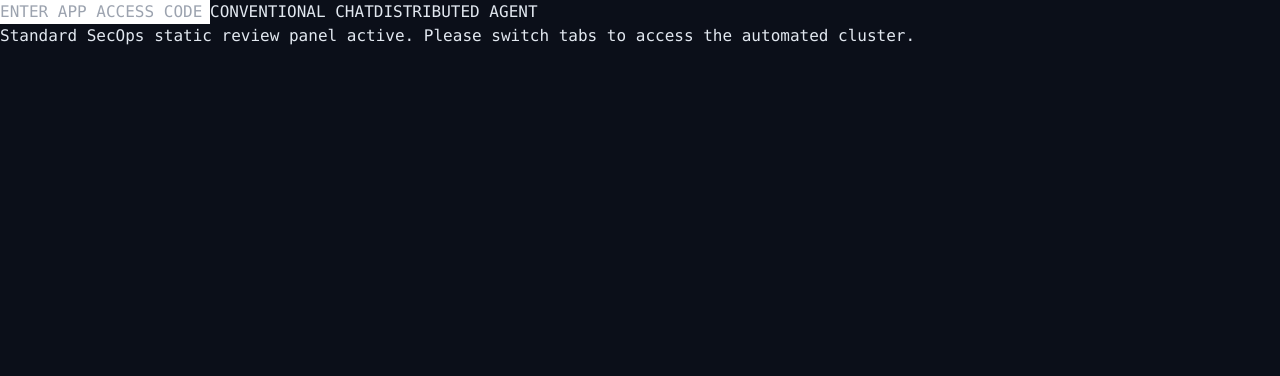
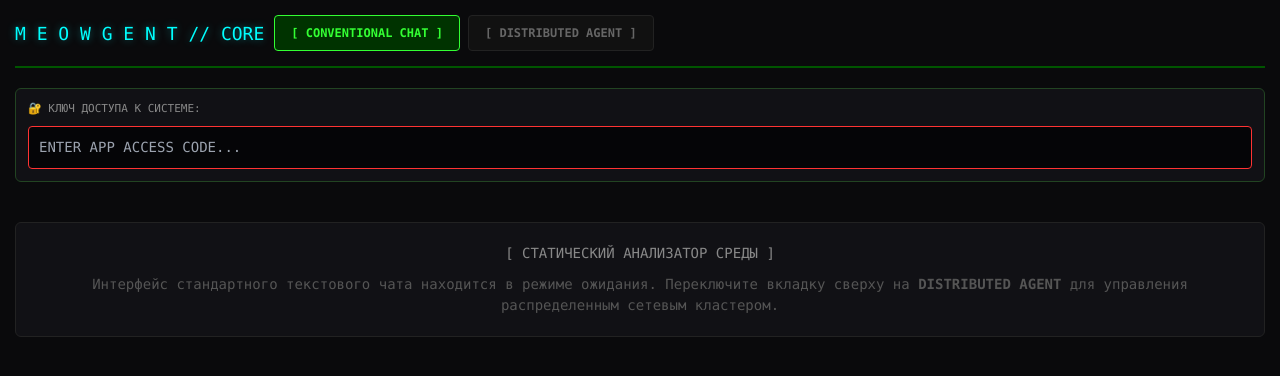
Before and after one commit to LuwnFM/MEOWGENT, a Next.js app: page / in a window 1280 px wide. Shown: the top 376 px of the page. Built offline with nearby package versions, Linux system fonts and the light colour scheme.

Commit message:
Implement access code storage and retrieval
Added authentication handling with local storage for access code.

```diff
--- a/app/page.tsx
+++ b/app/page.tsx
@@ -1,20 +1,157 @@
 'use client';
 
-import { useState } from 'react';
+import React, { useState, useEffect } from 'react';
 import AgentPanel from '@/components/AgentPanel';
 
 export default function MainPage() {
   const [code, setCode] = useState('');
   const [tab, setTab] = useState<'chat' | 'agent'>('chat');
+  const [isAuthSaved, setIsAuthSaved] = useState(false);
+
+  // Автоматически подтягиваем сохраненный код доступа при загрузке страницы с телефона
+  useEffect(() => {
+    const savedCode = localStorage.getItem('app_access_token');
+    if (savedCode) {
+      setCode(savedCode);
+      setIsAuthSaved(true);
+    }
+  }, []);
+
+  const handleSaveCode = (val: string) => {
+    setCode(val);
+    localStorage.setItem('app_access_token', val);
+    setIsAuthSaved(true);
+  };
+
+  const handleClearCode = () => {
+    setCode('');
+    localStorage.removeItem('app_access_token');
+    setIsAuthSaved(false);
+  };
 
   return (
-    <div className="min-h-screen bg-black p-5 font-mono text-emerald-400">
-      <div className="mb-6 flex items-center gap-3">
-        <input type="password" placeholder="ENTER APP ACCESS CODE" value={code} onChange={(event) => setCode(event.target.value)} className="rounded border border-zinc-700 bg-zinc-900 p-2.5 text-emerald-400" />
-        <button type="button" onClick={() => setTab('chat')} className={`border border-zinc-700 px-4 py-2 ${tab === 'chat' ? 'text-emerald-400' : 'text-zinc-500'}`}>CONVENTIONAL CHAT</button>
-        <button type="button" onClick={() => setTab('agent')} className={`border border-zinc-700 px-4 py-2 ${tab === 'agent' ? 'text-emerald-400' : 'text-zinc-500'}`}>DISTRIBUTED AGENT</button>
-      </div>
-      {tab === 'chat' ? <div className="border border-zinc-800 p-5 text-zinc-500">Standard SecOps static review panel active. Please switch tabs to access the automated cluster.</div> : <AgentPanel accessCode={code} />}
+    <div style={{
+      background: '#0a0a0c',
+      minHeight: '100vh',
+      color: '#33ff33',
+      padding: '15px',
+      fontFamily: 'Consolas, Monaco, "Courier New", monospace',
+      boxSizing: 'border-box'
+    }}>
+      {/* HEADER & TOP NAVIGATION */}
+      <header style={{
+        borderBottom: '2px solid #005500',
+        paddingBottom: '15px',
+        marginBottom: '20px'
+      }}>
+        <div style={{ display: 'flex', justifyContent: 'between', alignItems: 'center', flexWrap: 'wrap', gap: '10px' }}>
+          <h2 style={{ margin: 0, fontSize: '18px', color: '#00ffff', textShadow: '0 0 8px rgba(0,255,255,0.4)' }}>
+            M E O W G E N T // CORE
+          </h2>
+          <div style={{ display: 'flex', gap: '8px' }}>
+            <button
+              onClick={() => setTab('chat')}
+              style={{
+                padding: '8px 16px',
+                background: tab === 'chat' ? '#003300' : '#111',
+                border: tab === 'chat' ? '1px solid #33ff33' : '1px solid #222',
+                color: tab === 'chat' ? '#33ff33' : '#666',
+                cursor: 'pointer',
+                fontWeight: 'bold',
+                borderRadius: '4px',
+                fontSize: '12px'
+              }}
+            >
+              [ CONVENTIONAL CHAT ]
+            </button>
+            <button
+              onClick={() => setTab('agent')}
+              style={{
+                padding: '8px 16px',
+                background: tab === 'agent' ? '#003300' : '#111',
+                border: tab === 'agent' ? '1px solid #33ff33' : '1px solid #222',
+                color: tab === 'agent' ? '#33ff33' : '#666',
+                cursor: 'pointer',
+                fontWeight: 'bold',
+                borderRadius: '4px',
+                fontSize: '12px'
+              }}
+            >
+              [ DISTRIBUTED AGENT ]
+            </button>
+          </div>
+        </div>
+      </header>
+
+      {/* AUTH CONFIGURATION BLOCK */}
+      <section style={{
+        background: '#111115',
+        border: '1px solid #224422',
+        borderRadius: '6px',
+        padding: '12px',
+        marginBottom: '20px',
+        display: 'flex',
+        flexDirection: 'column',
+        gap: '8px'
+      }}>
+        <span style={{ fontSize: '11px', color: '#888', uppercase: true }}>🔐 КЛЮЧ ДОСТУПА К СИСТЕМЕ:</span>
+        <div style={{ display: 'flex', gap: '10px' }}>
+          <input
+            type="password"
+            placeholder="ENTER APP ACCESS CODE..."
+            style={{
+              flex: 1,
+              background: '#050507',
+              color: '#33ff33',
+              border: isAuthSaved ? '1px solid #005500' : '1px solid #ff3333',
+              padding: '10px',
+              borderRadius: '4px',
+              fontSize: '14px',
+              outline: 'none'
+            }}
+            value={code}
+            onChange={(e) => handleSaveCode(e.target.value)}
+          />
+          {isAuthSaved && (
+            <button
+              onClick={handleClearCode}
+              style={{
+                background: '#330000',
+                color: '#ff3333',
+                border: '1px solid #ff3333',
+                padding: '0 15px',
+                borderRadius: '4px',
+                cursor: 'pointer',
+                fontSize: '12px'
+              }}
+            >
+              RESET
+            </button>
+          )}
+        </div>
+      </section>
+
+      {/* MAIN CONTENT DISPLAY */}
+      <main style={{ minHeight: '60vh' }}>
+        {tab === 'chat' ? (
+          <div style={{
+            background: '#111115',
+            border: '1px solid #222',
+            borderRadius: '6px',
+            padding: '20px',
+            color: '#555',
+            textAlign: 'center',
+            fontSize: '14px',
+            marginTop: '40px'
+          }}>
+            <p style={{ color: '#888', margin: '0 0 10px 0' }}>[ СТАТИЧЕСКИЙ АНАЛИЗАТОР СРЕДЫ ]</p>
+            Интерфейс стандартного текстового чата находится в режиме ожидания.
+            Переключите вкладку сверху на <strong>DISTRIBUTED AGENT</strong> для управления распределенным сетевым кластером.
+          </div>
+        ) : (
+          <AgentPanel accessCode={code} />
+        )}
+      </main>
     </div>
   );
 }
```
